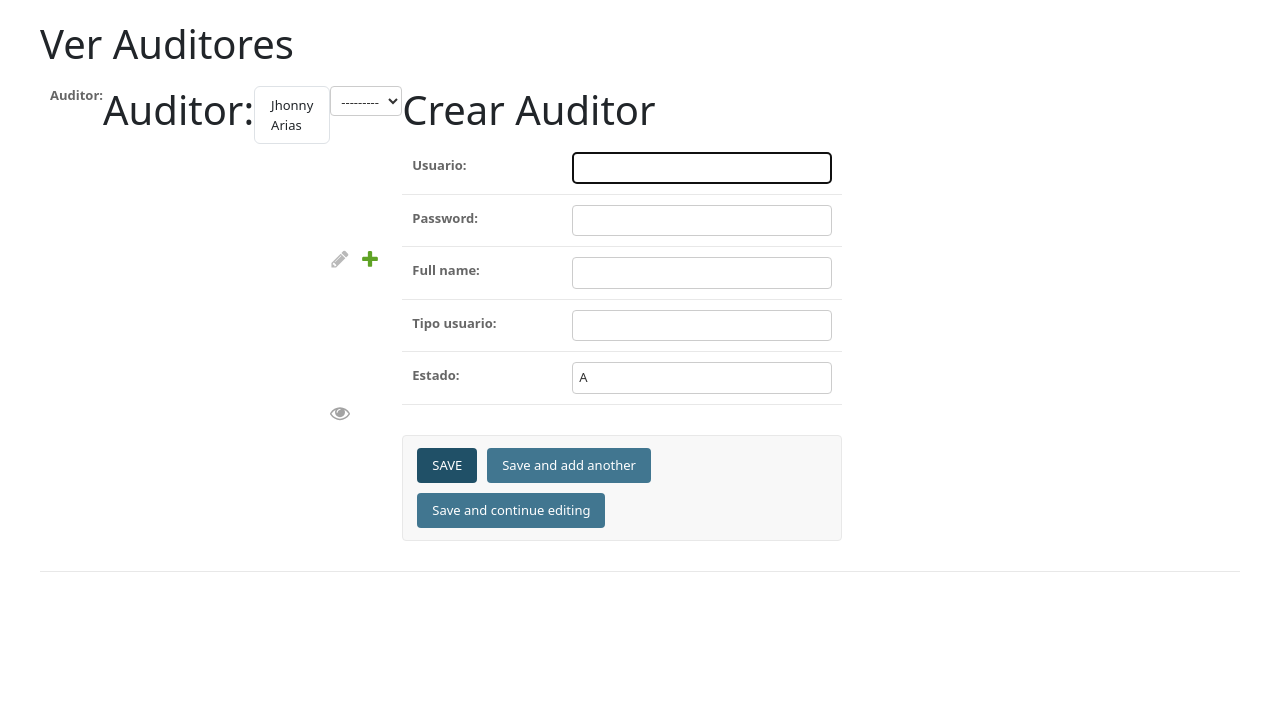
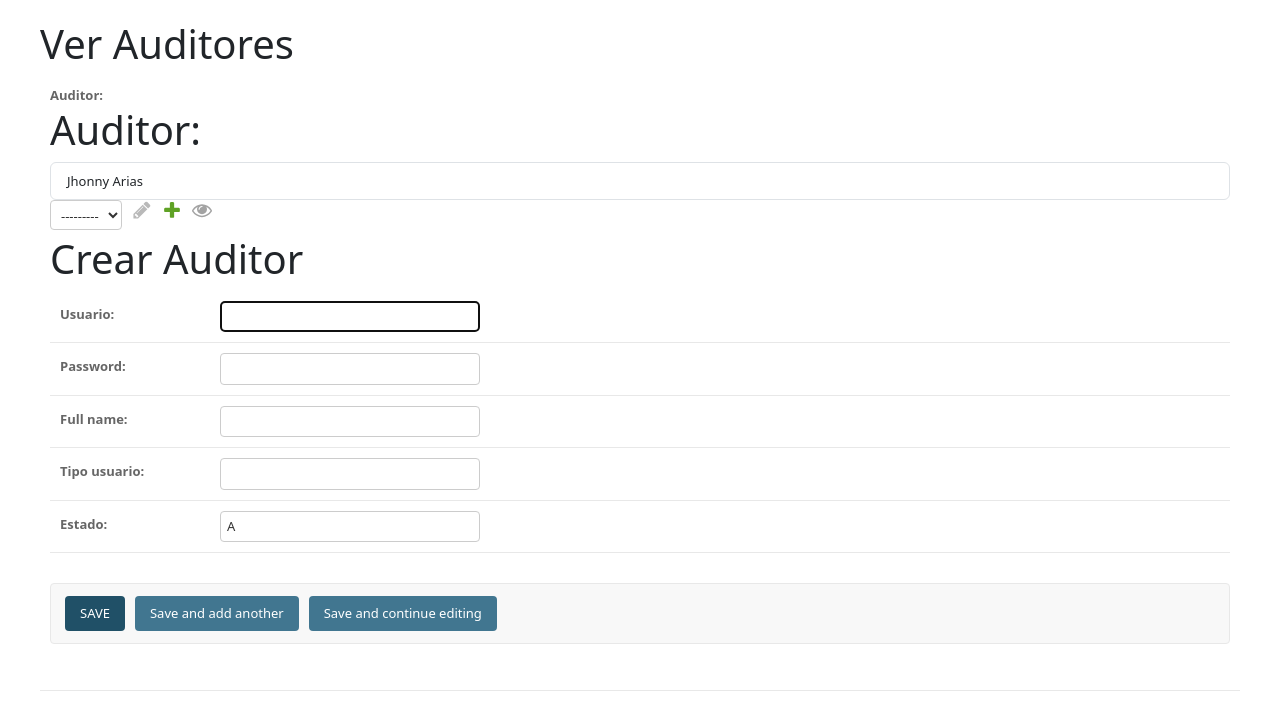
Before and after one commit to Jhonnyarias712/SISTEMA_DE_GESTION_DE_AUDITORIA, a Django app: page /LOGIN/crear_usuario/ in a window 1280 px wide. Shown: the part 100-811 px from the top of the page. Before the commit the page ends 672 px from the top, so only its background shows below. Run offline with Django 5.2, Linux system fonts and the light colour scheme; data comes from the database, SQL or seed files in the repository.

Commit message:
Se corrige el div de las entidades usuarios

```diff
--- a/SGA/LOGIN/templates/crear_usuario.html
+++ b/SGA/LOGIN/templates/crear_usuario.html
@@ -57,10 +57,10 @@
                     </svg>
                 </button>
             </div>
-			<link href="https://cdn.jsdelivr.net/npm/bootstrap@5.3.3/dist/css/bootstrap.min.css" rel="stylesheet" integrity="sha384-QWTKZyjpPEjISv5WaRU9OFeRpok6YctnYmDr5pNlyT2bRjXh0JMhjY6hW+ALEwIH" crossorigin="anonymous">
+
         </header>
         <!-- END Header -->
-
+        <link href="https://cdn.jsdelivr.net/npm/bootstrap@5.3.3/dist/css/bootstrap.min.css" rel="stylesheet" integrity="sha384-QWTKZyjpPEjISv5WaRU9OFeRpok6YctnYmDr5pNlyT2bRjXh0JMhjY6hW+ALEwIH" crossorigin="anonymous">
         <!-- Breadcrumbs -->
         <nav aria-label="Breadcrumbs">
             <div class="breadcrumbs">
@@ -78,10 +78,11 @@
                     <h1>Ver Auditores</h1>
                     <div class="form-row field-owner">
                         <div>
-                            <div class="flex-container">
+                                <!-- DIV MALDITO XD
+                                <div class="flex-container">-->
                                 <label class="required" for="id_owner">Auditor:</label>
 								<br>
-								<!-- DIV MALDITO XD-->
+
 								{% block content %}
 								<h1>Auditor:</h1>
 								<ul class="list-group">
@@ -91,13 +92,9 @@
 								</ul>
 								{% endblock %}
 
-								<!-- FIN DIV MALDITO XD
-								<div>
-									<ul class="list-group">
-										<li class="list-group-item">An item</li>
-									</ul>
+								<!-- FIN DIV MALDITO XD-->
 								</div>
-								-->
+
 								<table class="table">
                                 <div class="related-widget-wrapper" data-model-ref="users">
                                     <select name="owner" required id="id_owner">
@@ -183,7 +180,9 @@
         <symbol viewBox="0 0 24 24" width="1rem" height="1rem" id="icon-moon"><path d="M0 0h24v24H0z" fill="currentColor"/><path d="M10 7a7 7 0 0 0 12 4.9v.1c0 5.523-4.477 10-10 10S2 17.523 2 12 6.477 2 12 2h.1A6.979 6.979 0 0 0 10 7zm-6 5a8 8 0 0 0 15.062 3.762A9 9 0 0 1 8.238 4.938 7.999 7.999 0 0 0 4 12z"/></symbol>
         <symbol viewBox="0 0 24 24" width="1rem" height="1rem" id="icon-sun"><path d="M0 0h24v24H0z" fill="currentColor"/><path d="M12 18a6 6 0 1 1 0-12 6 6 0 0 1 0 12zm0-2a4 4 0 1 0 0-8 4 4 0 0 0 0 8zM11 1h2v3h-2V1zm0 19h2v3h-2v-3zM3.515 4.929l1.414-1.414L7.05 5.636 5.636 7.05 3.515 4.93zM16.95 18.364l1.414-1.414 2.121 2.121-1.414 1.414-2.121-2.121zm2.121-14.85l1.414 1.415-2.121 2.121-1.414-1.414 2.121-2.121zM5.636 16.95l1.414 1.414-2.121 2.121-1.414-1.414 2.121-2.121zM23 11v2h-3v-2h3zM4 11v2H1v-2h3z"/></symbol>
     </svg>
-    <!-- END SVGs -->
-	<script src="https://cdn.jsdelivr.net/npm/bootstrap@5.3.3/dist/js/bootstrap.bundle.min.js" integrity="sha384-YvpcrYf0tY3lHB60NNkmXc5s9fDVZLESaAA55NDzOxhy9GkcIdslK1eN7N6jIeHz" crossorigin="anonymous"></script>
+    <!--
+    <script src="https://cdn.jsdelivr.net/npm/bootstrap@5.3.3/dist/js/bootstrap.bundle.min.js" integrity="sha384-YvpcrYf0tY3lHB60NNkmXc5s9fDVZLESaAA55NDzOxhy9GkcIdslK1eN7N6jIeHz" crossorigin="anonymous"></script>
+    END SVGs -->
+
 </body>
 </html>
```
